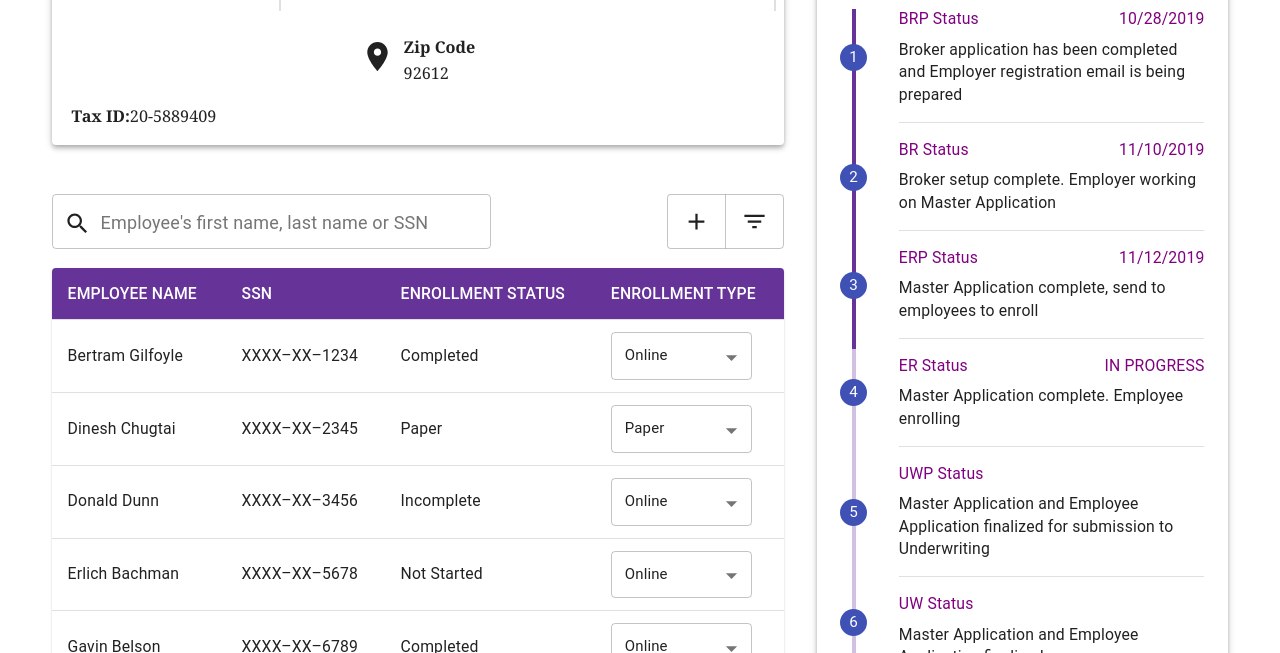
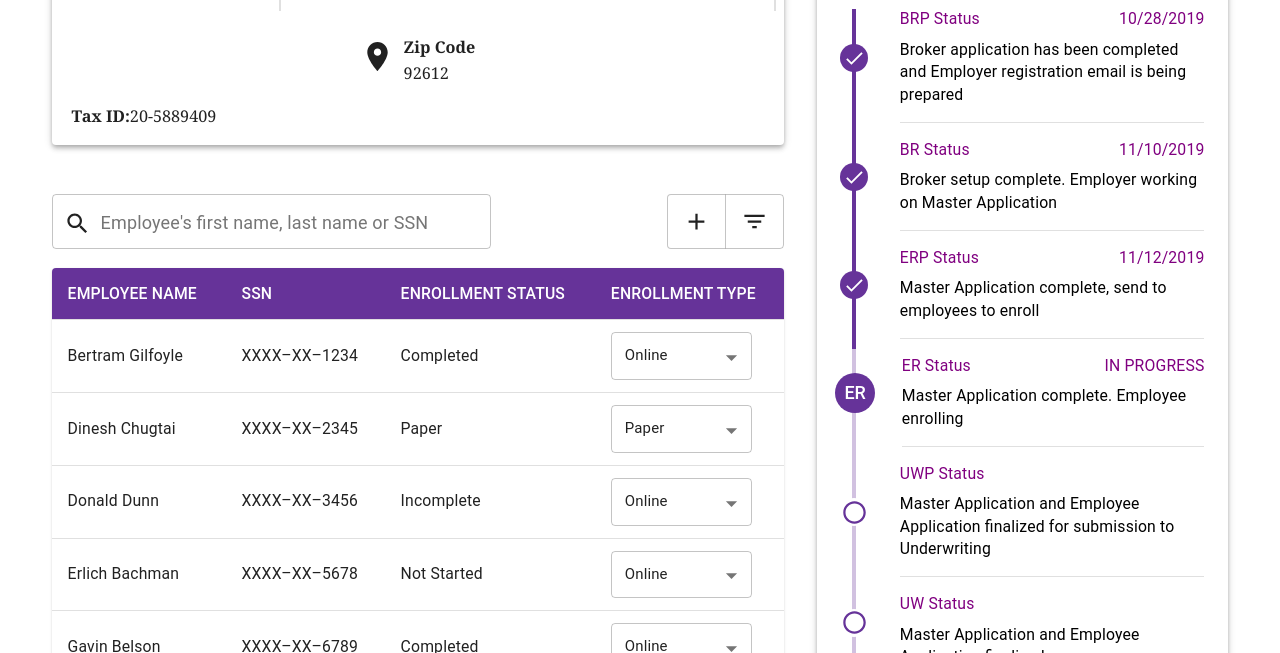
Before and after one commit to bgott/word_brown, a Gatsby site: page / in a window 1280 px wide. Shown: the part 299-952 px from the top of the page. Built offline with nearby package versions, Linux system fonts and the light colour scheme; Gatsby itself is replaced by a stand-in of ours.

Commit message:
application stepper icons

```diff
--- a/src/assets/scss/application-card.scss
+++ b/src/assets/scss/application-card.scss
@@ -92,7 +92,6 @@
                     width: 4px;
                     margin-left: 2.2em;
                     height: calc(95% * (0.166) * 3 + 1em);
-
                     background-color: rebeccapurple;
                 }
                 .progress-stepper-light {
@@ -119,6 +118,7 @@
             .step-content {
                 margin-left: 1.5em;
                 font-weight:400;
+                color: black;
             }
             .step-divider {
                 margin-left: 1.5em;
--- a/src/components/application-card.js
+++ b/src/components/application-card.js
@@ -9,6 +9,11 @@ import Stepper from '@material-ui/core/Stepper';
 import Step from '@material-ui/core/Step';
 import StepLabel from '@material-ui/core/StepLabel';
 import Divider from '@material-ui/core/Divider';
+import RadioButtonUncheckedIcon from '@material-ui/icons/RadioButtonUnchecked';
+import CheckIcon from '@material-ui/icons/Check';
+import { makeStyles } from '@material-ui/core/styles';
+import clsx from 'clsx';
+import PropTypes from 'prop-types';
 
 const steps_status = ["BRP Status", "BR Status", "ERP Status", "ER Status", "UWP Status", "UW Status"];
 const steps_dates = ["10/28/2019", "11/10/2019", "11/12/2019", "IN PROGRESS", "", ""]
@@ -18,6 +23,70 @@ const step_data = ["Broker application has been completed and Employer registrat
 "Master Application complete. Employee enrolling",
 "Master Application and Employee Application finalized for submission to Underwriting",
 "Master Application and Employee Application finalized"];
+
+const useColorlibStepIconStyles = makeStyles({
+  root: {
+    backgroundColor: 'white',
+    zIndex: 1,
+    color: 'rebeccapurple',
+    width: 28,
+    height: 28,
+    display: 'flex',
+    borderRadius: '50%',
+    justifyContent: 'center',
+    alignItems: 'center',
+  },
+  active: {
+    backgroundColor: 'rebeccapurple',
+    color: 'white',
+    fontSize:'18px',
+    fontWeight:'500',
+    fontFamily:'Roboto',
+    width:40,
+    height:40,
+    marginLeft:-5,
+    marginRight:-5,
+  },
+  completed: {
+      backgroundColor: 'rebeccapurple',
+      color: 'white',
+      width:28,
+      height:28,
+      marginLeft:0,
+      marginRight:0,
+  },
+});
+
+function ColorlibStepIcon(props) {
+  const classes = useColorlibStepIconStyles();
+  const { active, completed } = props;
+
+  const icons = {
+    1: <CheckIcon fontSize="small"/>,
+    2: <CheckIcon fontSize="small"/>,
+    3: <CheckIcon fontSize="small"/>,
+    4: "ER",
+    5: <RadioButtonUncheckedIcon />,
+    6: <RadioButtonUncheckedIcon />,
+  };
+
+  return (
+    <div
+      className={clsx(classes.root, {
+        [classes.active]: active,
+        [classes.completed]: completed,
+      })}
+    >
+      {icons[String(props.icon)]}
+    </div>
+  );
+}
+
+ColorlibStepIcon.propTypes = {
+  active: PropTypes.bool,
+  completed: PropTypes.bool,
+  icon: PropTypes.node,
+};
 
 const ApplicationCard = () => (
     <>
@@ -56,8 +125,8 @@ const ApplicationCard = () => (
                         </div>
                         <div className="stepper-data">
                             <Stepper orientation="vertical" connector={false}>
-                                <Step active>
-                                    <StepLabel>
+                                <Step completed>
+                                    <StepLabel StepIconComponent={ColorlibStepIcon}>
                                         <div className="step-label">
                                             <div className="step-status">{steps_status[0]}</div>
                                             <div className="step-date">{steps_dates[0]}</div>
@@ -66,8 +135,8 @@ const ApplicationCard = () => (
                                         <Divider className="step-divider"/>
                                     </StepLabel>
                                 </Step>
-                                <Step active>
-                                    <StepLabel>
+                                <Step completed>
+                                    <StepLabel StepIconComponent={ColorlibStepIcon}>
                                         <div className="step-label">
                                             <div className="step-status">{steps_status[1]}</div>
                                             <div className="step-date">{steps_dates[1]}</div>
@@ -76,8 +145,8 @@ const ApplicationCard = () => (
                                         <Divider className="step-divider"/>
                                     </StepLabel>
                                 </Step>
-                                <Step active>
-                                    <StepLabel>
+                                <Step completed>
+                                    <StepLabel StepIconComponent={ColorlibStepIcon}>
                                         <div className="step-label">
                                             <div className="step-status">{steps_status[2]}</div>
                                             <div className="step-date">{steps_dates[2]}</div>
@@ -87,7 +156,7 @@ const ApplicationCard = () => (
                                     </StepLabel>
                                 </Step>
                                 <Step active>
-                                    <StepLabel>
+                                    <StepLabel StepIconComponent={ColorlibStepIcon}>
                                         <div className="step-label">
                                             <div className="step-status">{steps_status[3]}</div>
                                             <div className="step-date">{steps_dates[3]}</div>
@@ -96,8 +165,8 @@ const ApplicationCard = () => (
                                         <Divider className="step-divider"/>
                                     </StepLabel>
                                 </Step>
-                                <Step active>
-                                    <StepLabel>
+                                <Step>
+                                    <StepLabel StepIconComponent={ColorlibStepIcon}>
                                         <div className="step-label">
                                             <div className="step-status">{steps_status[4]}</div>
                                             <div className="step-date">{steps_dates[4]}</div>
@@ -106,8 +175,8 @@ const ApplicationCard = () => (
                                         <Divider className="step-divider"/>
                                     </StepLabel>
                                 </Step>
-                                <Step active>
-                                    <StepLabel>
+                                <Step>
+                                    <StepLabel StepIconComponent={ColorlibStepIcon}>
                                         <div className="step-label">
                                             <div className="step-status">{steps_status[5]}</div>
                                             <div className="step-date">{steps_dates[5]}</div>
```
